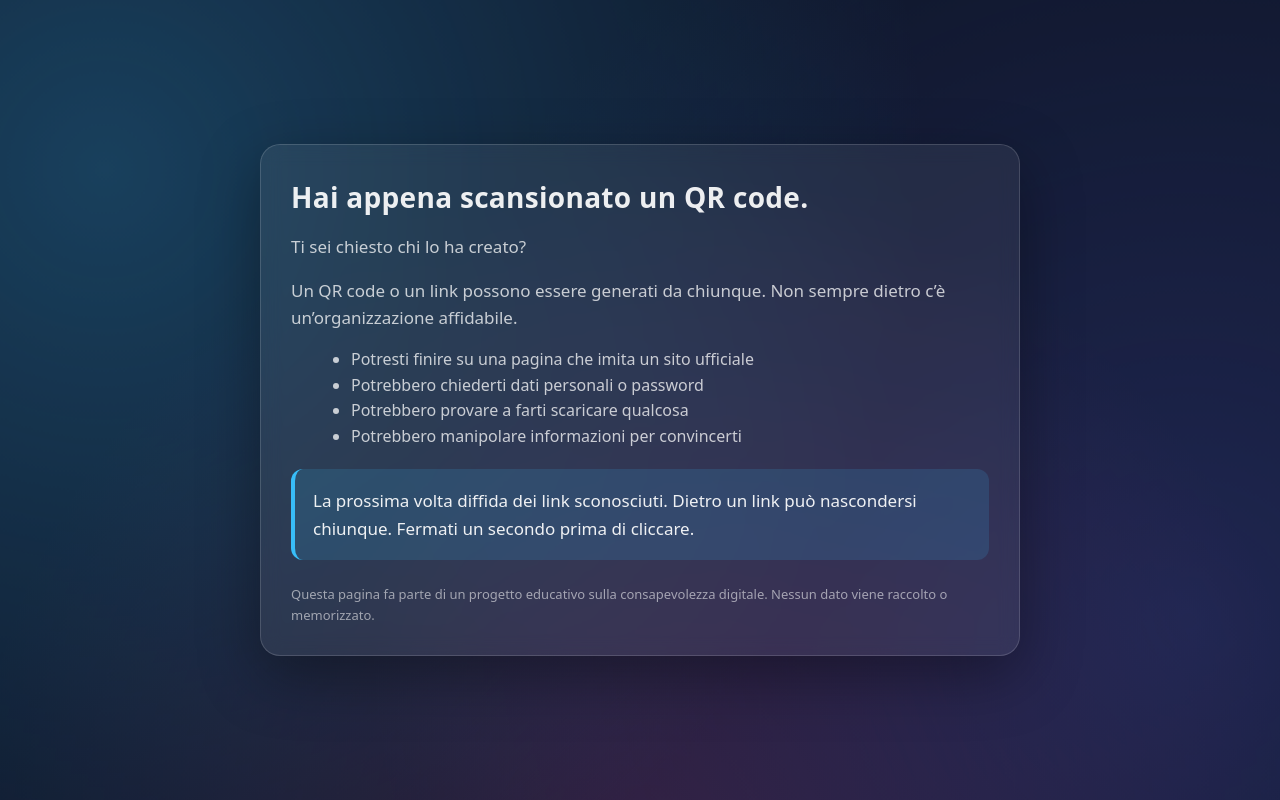
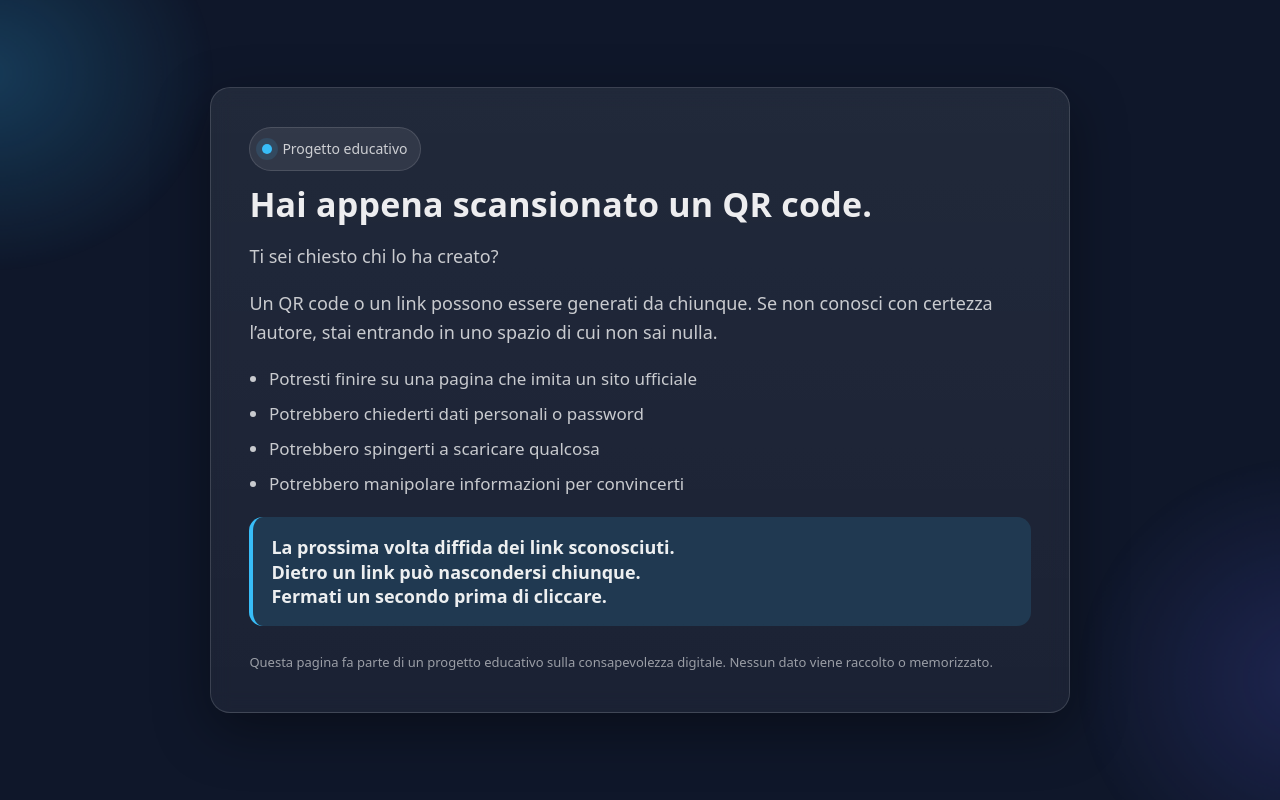
Before and after one commit to pensaprima/pensaprima.github.io, a plain HTML site: page index.html in a window 1280 px wide. Drawn offline with Linux system fonts and the light colour scheme.

Commit message:
Update index.html

```diff
--- a/index.html
+++ b/index.html
@@ -5,135 +5,186 @@
   <meta name="viewport" content="width=device-width, initial-scale=1" />
   <meta name="theme-color" content="#0f172a" />
   <title>Prima di cliccare, fermati.</title>
-  <meta name="description" content="Progetto educativo sulla consapevolezza digitale e sui rischi dei link sconosciuti." />
+  <meta name="description" content="Progetto educativo: diffida di link e QR code di cui non conosci la fonte." />
 
   <style>
     :root{
       --bg:#0f172a;
-      --card:rgba(255,255,255,.07);
+      --card:rgba(255,255,255,.08);
+      --border:rgba(255,255,255,.14);
       --text:rgba(255,255,255,.92);
-      --muted:rgba(255,255,255,.75);
+      --muted:rgba(255,255,255,.76);
+      --muted2:rgba(255,255,255,.56);
       --accent:#38bdf8;
-      --shadow:0 20px 60px rgba(0,0,0,.35);
+      --shadow:0 18px 55px rgba(0,0,0,.38);
       --radius:20px;
-      --max:760px;
+
+      /* Spaziature fluide */
+      --pad-page: clamp(16px, 3.5vw, 28px);
+      --pad-card: clamp(18px, 4.2vw, 34px);
+      --gap: clamp(12px, 2.6vw, 18px);
     }
 
     *{ box-sizing:border-box; }
+    html, body { height: 100%; }
 
     body{
       margin:0;
       font-family:system-ui,-apple-system,Segoe UI,Roboto,Arial,sans-serif;
       color:var(--text);
       line-height:1.6;
-      min-height:100vh;
+      background:var(--bg);
+      overflow-x:hidden;
+    }
+
+    /* Sfondo dinamico morbido (non invasivo) */
+    body::before{
+      content:"";
+      position:fixed;
+      inset:-30%;
+      background:
+        radial-gradient(closest-side at 18% 25%, rgba(56,189,248,.22), transparent 62%),
+        radial-gradient(closest-side at 82% 72%, rgba(99,102,241,.18), transparent 62%),
+        radial-gradient(closest-side at 50% 92%, rgba(236,72,153,.12), transparent 62%);
+      filter: saturate(1.05);
+      transform: translate3d(0,0,0);
+      animation: moveBg 18s ease-in-out infinite alternate;
+      z-index:-1;
+    }
+
+    @keyframes moveBg{
+      from { transform: translate3d(0,0,0) scale(1); }
+      to   { transform: translate3d(34px,-26px,0) scale(1.04); }
+    }
+
+    /* Rispetta chi preferisce meno animazioni */
+    @media (prefers-reduced-motion: reduce){
+      body::before{ animation:none; }
+    }
+
+    .wrap{
+      min-height:100%;
       display:flex;
       align-items:center;
       justify-content:center;
-      padding:24px 16px;
-      overflow:hidden;
-      background: var(--bg);
-    }
-
-    /* Sfondo dinamico morbido */
-    body::before{
-      content:"";
-      position:fixed;
-      width:140%;
-      height:140%;
-      top:-20%;
-      left:-20%;
-      background:
-        radial-gradient(circle at 20% 30%, rgba(56,189,248,.25), transparent 50%),
-        radial-gradient(circle at 80% 70%, rgba(99,102,241,.20), transparent 50%),
-        radial-gradient(circle at 50% 90%, rgba(236,72,153,.15), transparent 50%);
-      animation: moveBackground 18s ease-in-out infinite alternate;
-      z-index:-1;
-    }
-
-    @keyframes moveBackground{
-      0%{
-        transform:translate(0px,0px) scale(1);
-      }
-      100%{
-        transform:translate(40px,-30px) scale(1.05);
-      }
+      padding: var(--pad-page);
     }
 
     .container{
       width:100%;
-      max-width:var(--max);
+      max-width: 920px; /* desktop */
     }
 
     .card{
-      background:var(--card);
-      border:1px solid rgba(255,255,255,.15);
-      border-radius:var(--radius);
-      padding:30px;
-      box-shadow:var(--shadow);
-      backdrop-filter:blur(10px);
+      background: linear-gradient(180deg, var(--card), rgba(255,255,255,.05));
+      border:1px solid var(--border);
+      border-radius: var(--radius);
+      box-shadow: var(--shadow);
+      padding: var(--pad-card);
+      backdrop-filter: blur(10px);
+    }
+
+    .eyebrow{
+      display:inline-flex;
+      align-items:center;
+      gap:10px;
+      padding: 10px 12px;
+      border-radius: 999px;
+      background: rgba(255,255,255,.08);
+      border: 1px solid rgba(255,255,255,.12);
+      color: var(--muted);
+      font-size: 14px;
+      user-select:none;
+      margin-bottom: clamp(10px, 2vw, 14px);
+    }
+
+    .dot{
+      width:10px;
+      height:10px;
+      border-radius: 999px;
+      background: var(--accent);
+      box-shadow: 0 0 0 6px rgba(56,189,248,.12);
+      flex:0 0 auto;
     }
 
     h1{
-      margin:0 0 14px;
-      font-size:28px;
-      letter-spacing:.3px;
+      margin:0 0 var(--gap);
+      font-size: clamp(22px, 5.2vw, 34px); /* smartphone → desktop */
+      letter-spacing: .2px;
+      line-height:1.15;
     }
 
     p{
-      margin:0 0 16px;
-      color:var(--muted);
-      font-size:17px;
+      margin: 0 0 var(--gap);
+      color: var(--muted);
+      font-size: clamp(15px, 4.2vw, 18px);
     }
 
     ul{
-      margin:0 0 20px 20px;
-      color:var(--muted);
-      font-size:16px;
+      margin: 0 0 var(--gap);
+      padding-left: 1.15em;
+      color: var(--muted);
+      font-size: clamp(15px, 4.1vw, 17px);
     }
 
+    li{ margin: 8px 0; }
+
     .highlight{
-      margin-top:20px;
-      padding:18px;
-      border-left:4px solid var(--accent);
-      background:rgba(56,189,248,.15);
-      border-radius:12px;
-      font-size:17px;
-      font-weight:500;
+      margin-top: calc(var(--gap) + 2px);
+      padding: clamp(14px, 3.6vw, 18px);
+      border-left: 4px solid var(--accent);
+      background: rgba(56,189,248,.14);
+      border-radius: 14px;
+      font-size: clamp(15px, 4.2vw, 18px);
+      font-weight: 600;
+      line-height:1.35;
     }
 
     footer{
-      margin-top:24px;
-      font-size:13px;
-      color:rgba(255,255,255,.55);
+      margin-top: calc(var(--gap) + 8px);
+      color: var(--muted2);
+      font-size: clamp(12px, 3.4vw, 13px);
+    }
+
+    /* Migliora il layout su schermi molto piccoli (es. 320px) */
+    @media (max-width: 360px){
+      .eyebrow{ padding: 9px 10px; font-size:13px; }
+      li{ margin: 6px 0; }
+    }
+
+    /* Su tablet/desktop aumenta la “ariosità” */
+    @media (min-width: 768px){
+      .card{ padding: clamp(28px, 3vw, 40px); }
+      .container{ max-width: 860px; }
     }
   </style>
 </head>
 
 <body>
+  <main class="wrap">
     <div class="container">
-    <div class="card">
+      <section class="card" aria-label="Messaggio educativo sulla sicurezza digitale">
+        <div class="eyebrow"><span class="dot" aria-hidden="true"></span>Progetto educativo</div>
+
         <h1>Hai appena scansionato un QR code.</h1>
 
-      <p>
-        Ti sei chiesto chi lo ha creato?
-      </p>
+        <p>Ti sei chiesto chi lo ha creato?</p>
 
         <p>
           Un QR code o un link possono essere generati da chiunque.
-        Non sempre dietro c’è un’organizzazione affidabile.
+          Se non conosci con certezza l’autore, stai entrando in uno spazio di cui non sai nulla.
         </p>
 
         <ul>
           <li>Potresti finire su una pagina che imita un sito ufficiale</li>
           <li>Potrebbero chiederti dati personali o password</li>
-        <li>Potrebbero provare a farti scaricare qualcosa</li>
+          <li>Potrebbero spingerti a scaricare qualcosa</li>
           <li>Potrebbero manipolare informazioni per convincerti</li>
         </ul>
 
         <div class="highlight">
-        La prossima volta diffida dei link sconosciuti.
-        Dietro un link può nascondersi chiunque.
+          La prossima volta diffida dei link sconosciuti.<br />
+          Dietro un link può nascondersi chiunque.<br />
           Fermati un secondo prima di cliccare.
         </div>
 
@@ -141,7 +192,8 @@
           Questa pagina fa parte di un progetto educativo sulla consapevolezza digitale.
           Nessun dato viene raccolto o memorizzato.
         </footer>
+      </section>
     </div>
-  </div>
+  </main>
 </body>
 </html>
```
Lines whose indentation alone changed are shown as unchanged.
